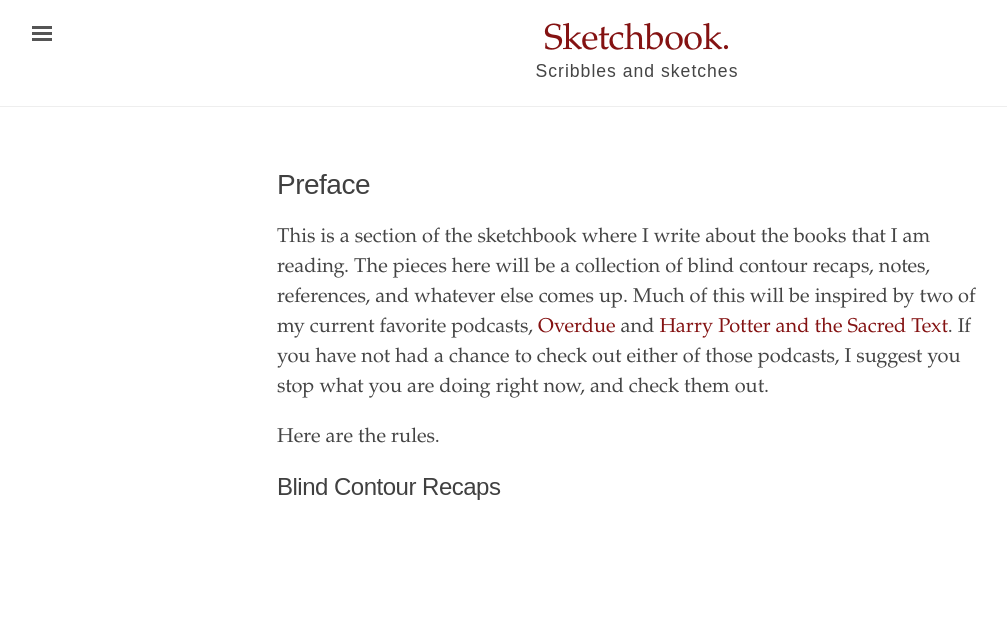
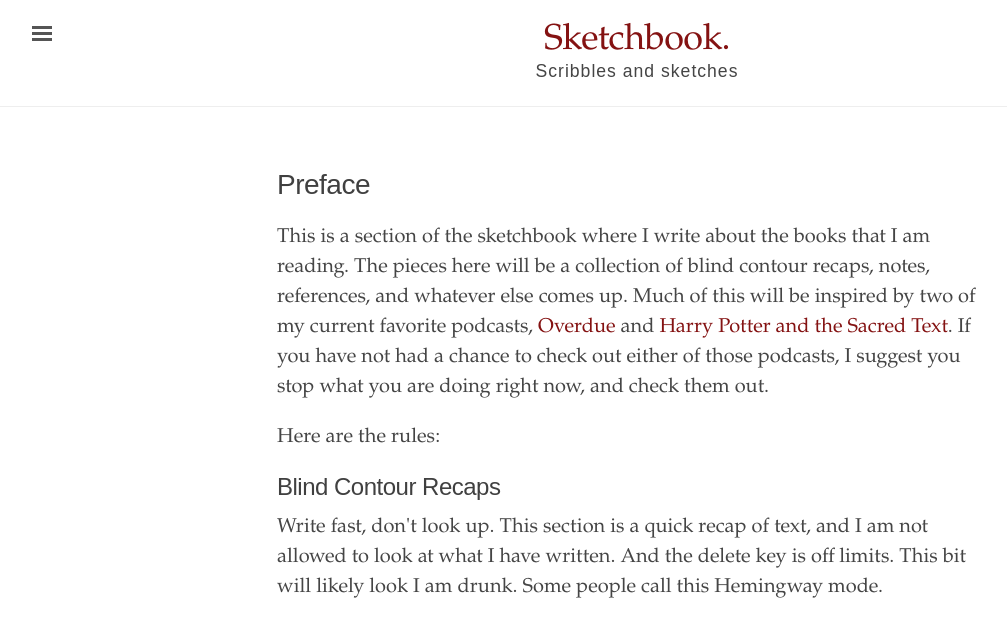
Before and after one commit to yngtodd/sketchbook, a Jekyll site: the page built from contents/preface.html, in a window 1280 px wide. Shown: the top 637 px of the page, without its empty margins (3-1010 px from the left). Built offline with Jekyll 4.4.1, drawn with Linux system fonts in a browser that asks for light colours.

Commit message:
update preface

```diff
--- a/contents/preface.html
+++ b/contents/preface.html
@@ -19,12 +19,14 @@ what you are doing right now, and check them out.
 </p>
 
 <p>
-Here are the rules.
+Here are the rules:
 </p>
 
 <p>
 <h2>Blind Contour Recaps</h2>
 
-
+Write fast, don't look up. This section is a quick recap of text, and I am not allowed
+to look at what I have written. And the delete key is off limits. This bit will likely
+look I am drunk. Some people call this Hemingway mode.
 </p>
 </div>
```
